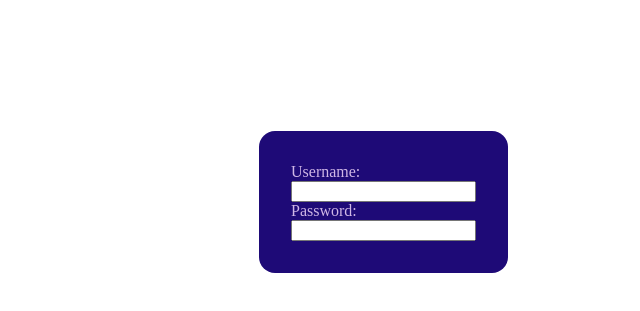
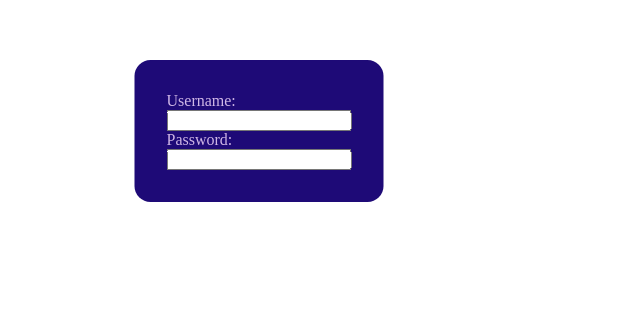
Before and after one commit to debrine/Next-Up, a React (Vite) app: page / in a window 1280 px wide. Shown: the part 269-580 px from the top of the page, without its empty margins (381-1021 px from the left). Built offline with nearby package versions, Linux system fonts and the light colour scheme.

Commit message:
Properly centered Login div

```diff
--- a/src/states/Login/Login.module.css
+++ b/src/states/Login/Login.module.css
@@ -1,7 +1,8 @@
 .parentDiv{
     position: fixed;
-    top: 50%;
+    top:50%;
     left: 50%;
+    transform: translate(-50%, -50%);
     background-color: #1e0a77;
     color: rgb(207, 183, 230);
     border-radius: 16px;
```
